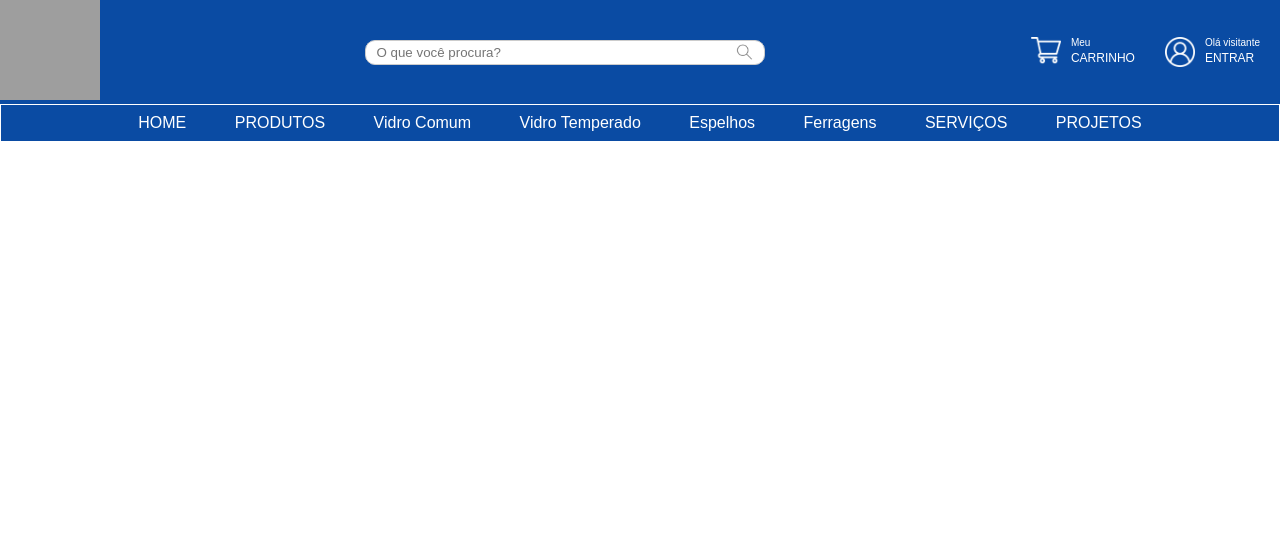
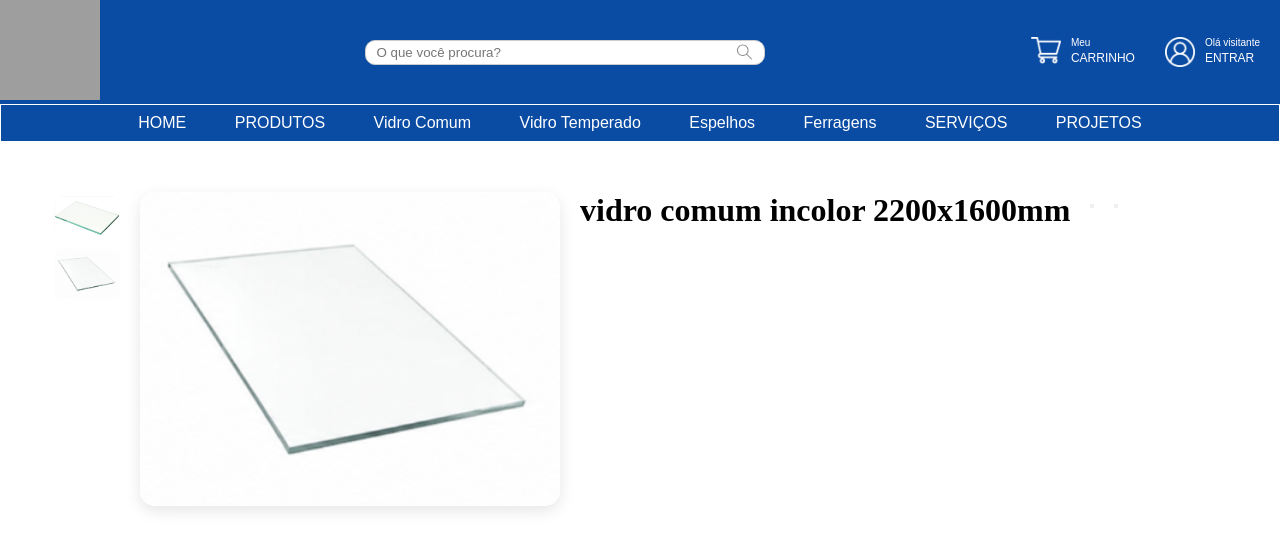
Before and after one commit to thiagorodrigues12345/ImperialVidros, a plain HTML site: page pages/produtos.html in a window 1280 px wide. Drawn offline with Linux system fonts and the light colour scheme; grey boxes are pictures that could not be loaded.

Commit message:
criação dos detalhes do produto

```diff
--- /dev/null
+++ b/js/produto.js
@@ -0,0 +1,62 @@
+// criando variaveis
+
+// váriaveis que alteram de valor
+let preco_promocional= 189.90;
+let preco_antigo= 200.00;
+let desconto= "5%";
+let quantidade= 10;
+
+//váriaveis que são consantes/ não alteram o valor
+const nomeProduto="vidro comum incolor 2200x1600mm";
+const espessura= "3mm 4mm 6mm";
+const avaliacoes=5;
+const img_principal= "/assets/vidrocomum.png";
+const img_miniaturas=["/assets/image.png", "/assets/vidrocomum.png"];
+const descricao="Transparência e praticidade para seu projeto. Ideal para janelas, portas, móveis e vitrines, o vidro comum incolor proporciona excelente passagem de luz natural, acabamento discreto e ótimo custo-benefício para aplicações residenciais e comerciais.";
+let btn_add_carrinho;
+let btn_comprar;
+
+// CÓDIGO PARA PREENCHER AS IMAGENS NO HTML
+
+//CRIANDO UMA VÁRIAVEL PARA RECONHER O ID DA IMAGEM LATERAL
+
+const lateral= document.getElementById("img-lateral");
+
+
+
+//LENDO A QUANTIDADE DE IMAGENS CADASTRADAS E CRIANDO AS TAGS IMG
+
+/* ForEach: percorre uma lista de itens até o final
+- ele percorre o primeiro, se ver que tem outro, ele lê o outro
+- quando chega no ultimo ele para de ler e finaliza a execução
+- img_miniatura é chamado pq é ele que contém a lista de imagens
+- depois o ForEach é chamado para ler a lista
+- e dentro do ForEach passamos o tipo de documento lido (imagem)
+ */
+
+
+
+//lendo a quantidade deimagens cadastradas e riando as tags img
+
+img_miniaturas.forEach(imagem =>{
+    // CRIANDO UMA VÁRIAVEL QUE CRIE A TAG IMG NA DIV DO HTML
+    const img = document.createElement("img");
+
+    img.src=imagem;//ele joga o caminho da imagem na tag img
+    img.classList.add("img-lateral");//jogar a tag criada na div
+
+    /*criando codigo que substitui a imagem
+     principal pela miniatura clicada */
+    img.addEventListener("click", () => {
+        document.getElementById("img-maior").src =
+           imagem;
+    }); //ver se a pessoa clicou na imgaem
+    lateral.appendChild(img);
+
+});//fechar o for each
+
+//preencher a imagem principal
+document.getElementById("img-maior").src= img_principal;
+
+//------------------------------preencher dados do produto------------------------------//
+document.getElementById("nome-produto").textContent=nomeProduto ;
--- a/pages/produtos.html
+++ b/pages/produtos.html
@@ -1,5 +1,6 @@
 <!DOCTYPE html>
 <html lang="pt-br">
+
 <head>
     <meta charset="UTF-8">
     <meta name="viewport" content="width=device-width, initial-scale=1.0">
@@ -7,13 +8,12 @@
     <!--Conexão com css-->
     <link rel="stylesheet" href="/style/produto.css">
     <!--logo da empresa para o navegador-->
-    <link rel="icon" type="image/png"
-    href="/assets/logo-navegadorb.png">
+    <link rel="icon" type="image/png" href="/assets/logo-navegadorb.png">
 </head>
 
 
 <body>
-<header>
+    <header>
         <div class="topo">
             <!-- logo da empresa -->
             <div class="logo">
@@ -57,5 +57,40 @@
         </nav>
     </header>
 
+    <!--area dos dados do produto-->
+    <div class="area-detalhes">
+
+    <div class="area-imagens">
+        <div class="img-lateral" id="img-lateral">
+
+        </div>
+        <div class="img-principal" id="img-principal">
+               <img id="img-maior">
+    </div>
+    <div class="area-textos">
+        <!--nome do produto-->
+    <h1 id="nome-produto"></h1>
+    <p id="preco-antigo"></p>
+    <!--area do pre promocional-->
+    <div class="preco-promocional">
+    <p id="preco-novo"></p>
+    <span id="desconto"></span>
+    </div>
+
+    <div id="esperssura"></div>
+    <div id="quantidade"></div>
+
+    </div>
+    <div class="btn-add-carrinho">
+         <button id="btn-add-carrinho"></button>
+    </div>
+    <div class="btn-comprar">
+         <button id="btn-comprar"></button>
+    </div>
+    </div>
+
+
+    <script src="/js/produto.js"></script>
 </body>
+
 </html>
--- a/style/produto.css
+++ b/style/produto.css
@@ -4,10 +4,11 @@
     margin: 0;
     padding: 0;
     box-sizing: border-box;
+}
 
-
-
-
+body{
+    overflow-x: hidden;/*remove a barra de rolagem horizontal*/
+    width: 100%;/*preencher sempre 100%da tela*/
 }
 
 
@@ -123,3 +124,57 @@ nav{
     align-items: center; /*alinhamento vertical dos elementos*/
     gap: 10px; /*distância entre os elementos*/
 }
+
+/*configurar as imagens*/
+
+/*galeria*/
+
+.area-detalhes {
+     max-width: 1200px;
+     /*tamanho máximo da largura da área*/
+     margin: 40px auto;
+     /*margem de espaçamento, distanciar as imagens da borda da tela*/
+     padding: 10px;
+     /*serve para separar os elemtnos de perto das bordas fa div*/
+     display: flex;
+     /*permitir que as imagens fique uma embaixo da outra
+     ou uma ao lado da outra*/
+     gap: 50px;
+     /*e a distancia etre uma imgaem e outra*/
+}
+
+.area-imagens {
+
+     display: flex;
+     gap: 20px;
+     /*distancia as tags dentro da div*/
+}
+
+.img-lateral {
+    display: flex;
+    flex-direction: column; /*deixa as imagens uma embaixo da outra*/
+    gap: 10px; /*distancia entre uma miniatura e outra*/
+
+}
+
+.img-lateral{
+    width: 70px;/*largura da área laterais*/
+    height: 90px;/*altura da área laterais*/
+    object-fit: cover;/*redimenciona a imagem para caber na área*/
+    border: 2px solid transparent; /*bordas ao redor da área*/
+    border-radius: 10px;/*arredondar as bordas*/
+    cursor: pointer;/*alterar o curso para a mão*/
+    transition: 0.3s;/*colocar efeitoo de transição*/
+}
+
+.img-lateral:hover {
+    border-color: #ccc;/*adiciona borda ao passar o mouse pela imagem*/
+
+
+}
+
+.img-principal img{
+    width: 420px;/*tamanho da imagem principal*/
+    border-radius: 15px;/*arrendondar a imagem principal*/
+    box-shadow: 0 5px 15px rgba(0, 0, 0, .1);/*adicionar sombra a imgame principal*/
+}
```
Also changed, not shown: assets/image.png (added).
